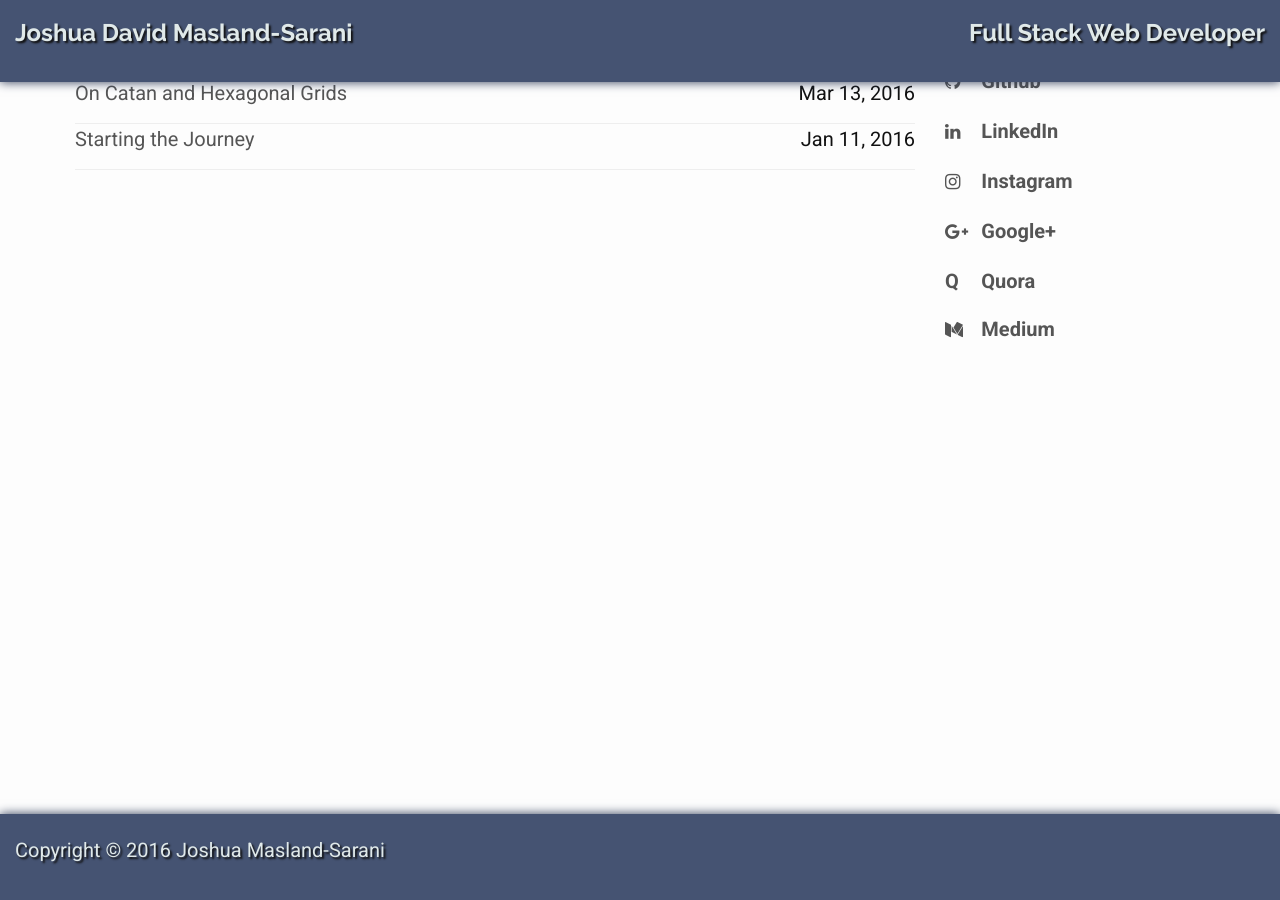
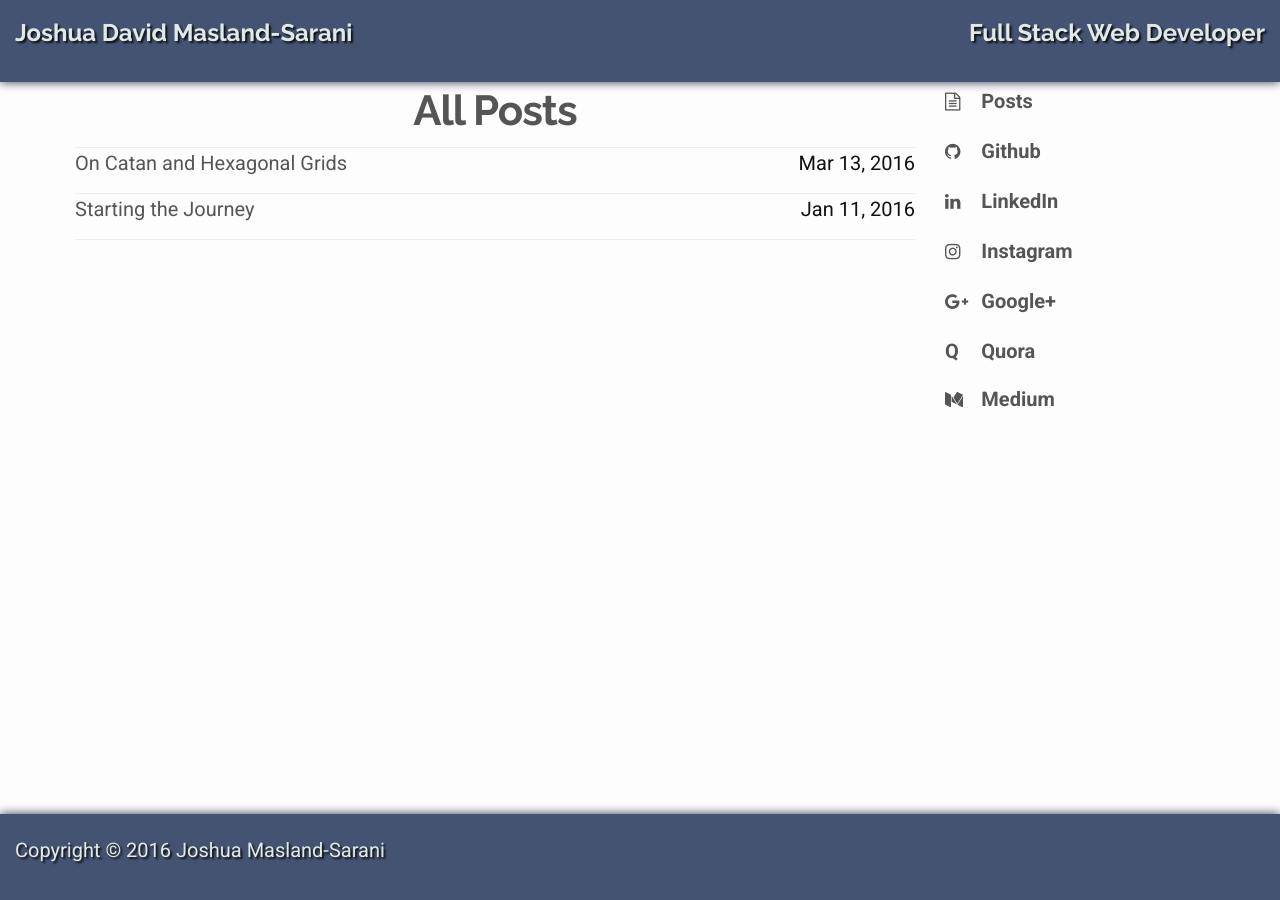
Before and after one commit to JMazzy/jmazzy.github.io, a Jekyll site: the page built from _posts/2016-05-04-posts.html, in a window 1280 px wide. Built offline with Jekyll 4.4.1, drawn with Linux system fonts in a browser that asks for light colours; nearby versions of some CDN libraries.

Commit message:
main area margin

```diff
--- a/_sass/_styles.scss
+++ b/_sass/_styles.scss
@@ -64,9 +64,7 @@ article {
 }
 
 .circle {
-  margin-top: 20px;
-
-	box-shadow: 0 0 10px $shadow;
+  box-shadow: 0 0 10px $shadow;
 
 	color: $light-text;
 	text-shadow: 2px 2px 2px $dark-text;
@@ -126,3 +124,8 @@ i.fa {
   height: 32px;
   width: 32px;
 }
+
+main {
+	margin-top: 70px;
+	margin-bottom: 50px;
+}
```
